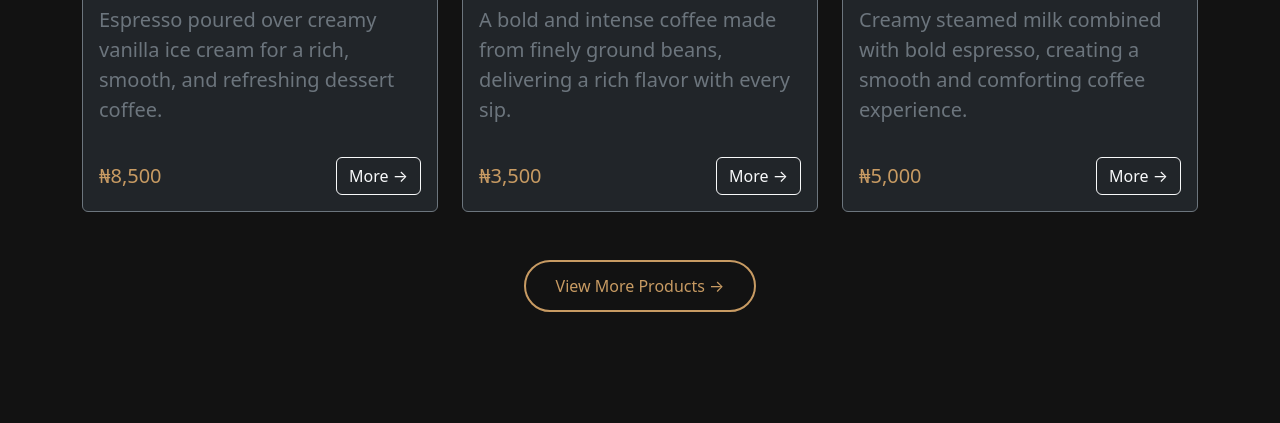
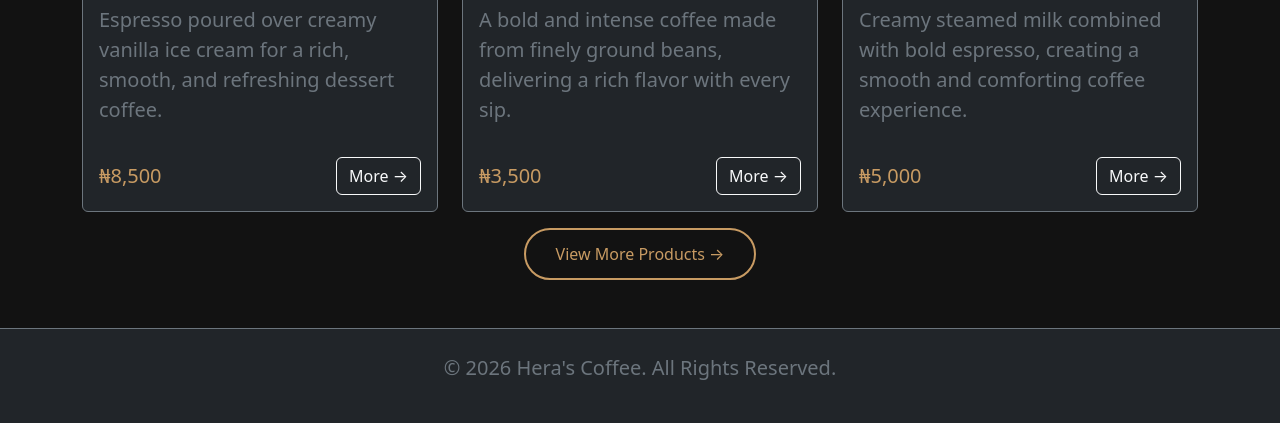
Before and after one commit to fadila-strawhat/responsive-coffee-shop-landing-page, a plain HTML site: page product.html in a window 1280 px wide. Shown: the part 583-1006 px from the top of the page. Before the commit the page ends 895 px from the top, so only its background shows below. Drawn offline with nearby package versions, Linux system fonts and the light colour scheme.

Commit message:
Update HTML and configuration files

```diff
--- a/product.html
+++ b/product.html
@@ -102,12 +102,19 @@
           </div>
         </div>
       </div>
-      <div class="text-center mt-5">
+      <div class="text-center mt-3">
         <a class="btn view-btn" href="index.html">
           View More Products →
         </a>
       </div>
     </section>
+    <footer class="bg-dark py-4 mt-5 border-top border-secondary">
+    <div class="container text-center">
+      <p class="lead text-secondary mb-o">
+         © 2026 Hera's Coffee. All Rights Reserved.
+      </p>
+    </div>
+  </footer>
 
 
     <script src="https://cdn.jsdelivr.net/npm/bootstrap@5.3.8/dist/js/bootstrap.bundle.min.js" integrity="sha384-FKyoEForCGlyvwx9Hj09JcYn3nv7wiPVlz7YYwJrWVcXK/BmnVDxM+D2scQbITxI" crossorigin="anonymous"></script>
```
Also changed, not shown: about.html (+7 -0 lines), contact.html (+7 -0 lines), index.html (+7 -1 lines).
